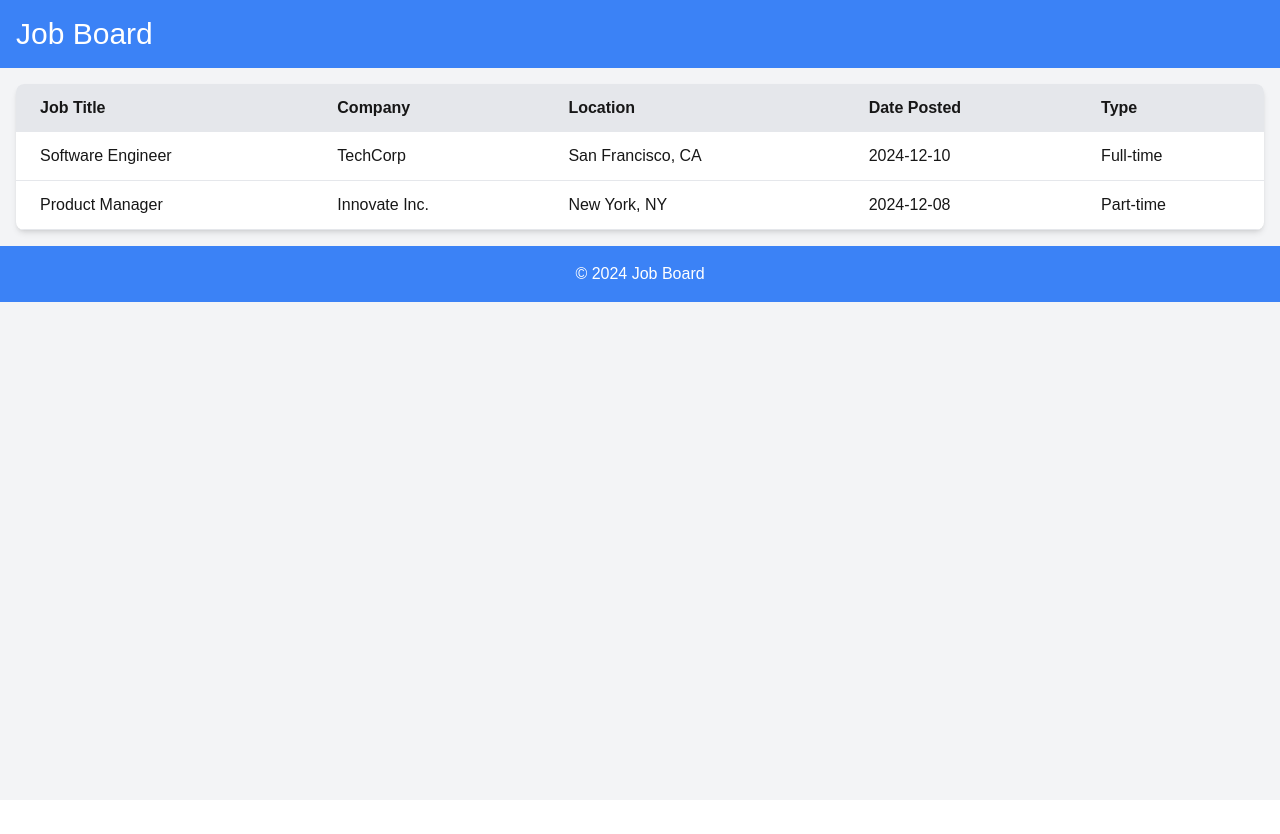
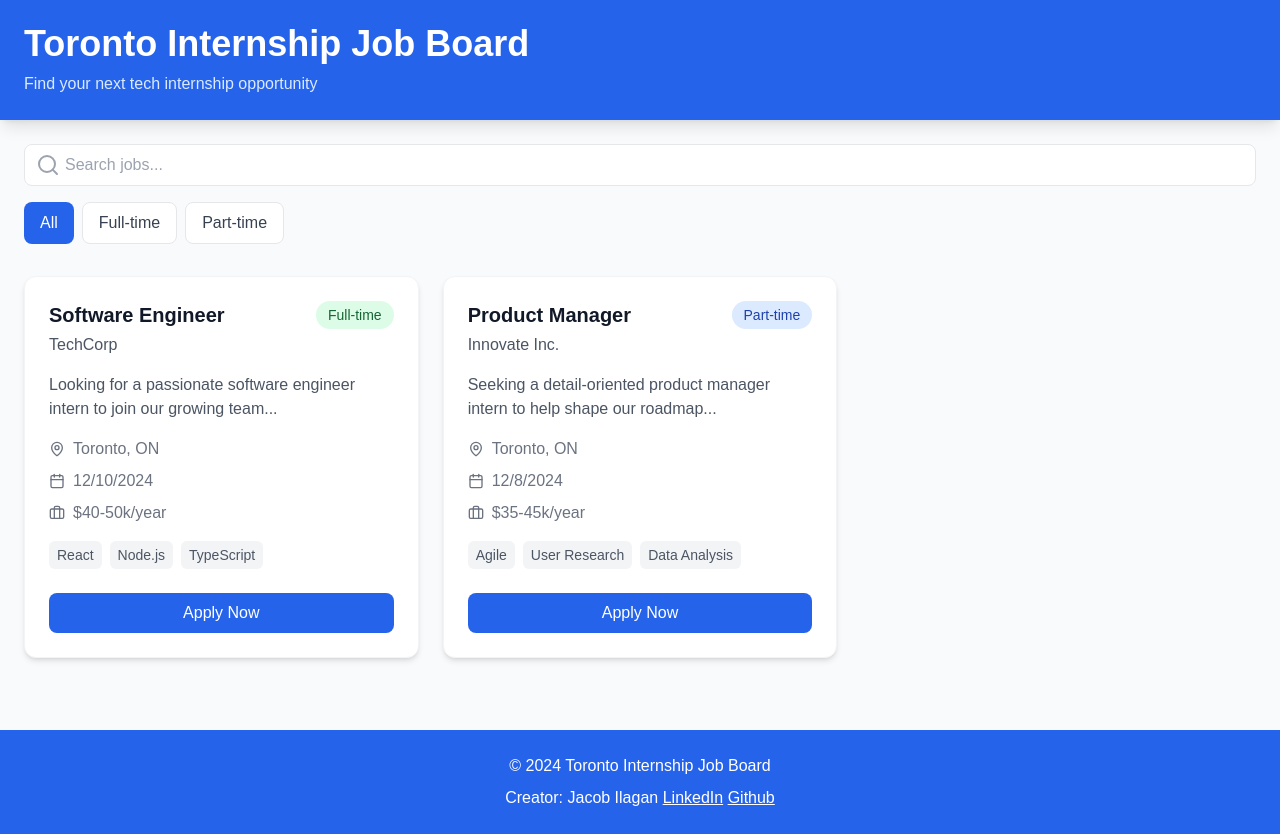
Before and after one commit to ilaganjacob/job-board, a Next.js app: page / in a window 1280 px wide. Before the commit the page ends 800 px from the top, so only its background shows below. Built offline with nearby package versions, Linux system fonts and the light colour scheme.

Commit message:
refactored code to use cards, lucide-react icons

```diff
--- a/pages/index.js
+++ b/pages/index.js
@@ -1,47 +1,140 @@
-// pages/index.js
-
-import React from 'react';
+import React, { useState } from 'react';
+import { Search, Briefcase, MapPin, Calendar, Clock } from 'lucide-react';
 
 const jobs = [
-  { title: 'Software Engineer', company: 'TechCorp', location: 'San Francisco, CA', date: '2024-12-10', type: 'Full-time' },
-  { title: 'Product Manager', company: 'Innovate Inc.', location: 'New York, NY', date: '2024-12-08', type: 'Part-time' },
-  // Add more jobs here
+  {
+    title: "Software Engineer",
+    company: "TechCorp",
+    location: "Toronto, ON",
+    date: "2024-12-10",
+    type: "Full-time",
+    description: "Looking for a passionate software engineer intern to join our growing team...",
+    salary: "$40-50k/year",
+    skills: ["React", "Node.js", "TypeScript"]
+  },
+  {
+    title: "Product Manager",
+    company: "Innovate Inc.",
+    location: "Toronto, ON",
+    date: "2024-12-08",
+    type: "Part-time",
+    description: "Seeking a detail-oriented product manager intern to help shape our roadmap...",
+    salary: "$35-45k/year",
+    skills: ["Agile", "User Research", "Data Analysis"]
+  }
 ];
 
 export default function Home() {
+  const [searchTerm, setSearchTerm] = useState("");
+  const [filter, setFilter] = useState("all");
+
+  const filteredJobs = jobs.filter(job => {
+    const matchesSearch = job.title.toLowerCase().includes(searchTerm.toLowerCase()) ||
+                         job.company.toLowerCase().includes(searchTerm.toLowerCase()) ||
+                         job.description.toLowerCase().includes(searchTerm.toLowerCase());
+    const matchesFilter = filter === "all" || job.type.toLowerCase() === filter;
+    return matchesSearch && matchesFilter;
+  });
+
   return (
-    <div className="min-h-screen bg-gray-100">
-      <header className="bg-blue-500 text-white p-4">
-        <h1 className="text-3xl">Job Board</h1>
+    <div className="min-h-screen bg-gray-50">
+      <header className="bg-blue-600 text-white p-6 shadow-lg">
+        <h1 className="text-4xl font-bold">Toronto Internship Job Board</h1>
+        <p className="mt-2 text-blue-100">Find your next tech internship opportunity</p>
       </header>
 
-      <main className="p-4">
-        <table className="min-w-full bg-white shadow-md rounded-lg overflow-hidden">
-          <thead className="bg-gray-200">
-            <tr>
-              <th className="px-6 py-3 text-left">Job Title</th>
-              <th className="px-6 py-3 text-left">Company</th>
-              <th className="px-6 py-3 text-left">Location</th>
-              <th className="px-6 py-3 text-left">Date Posted</th>
-              <th className="px-6 py-3 text-left">Type</th>
-            </tr>
-          </thead>
-          <tbody>
-            {jobs.map((job, index) => (
-              <tr key={index} className="border-b hover:bg-gray-50">
-                <td className="px-6 py-3">{job.title}</td>
-                <td className="px-6 py-3">{job.company}</td>
-                <td className="px-6 py-3">{job.location}</td>
-                <td className="px-6 py-3">{job.date}</td>
-                <td className="px-6 py-3">{job.type}</td>
-              </tr>
-            ))}
-          </tbody>
-        </table>
+      <main className="max-w-7xl mx-auto p-6">
+        <div className="mb-8 space-y-4">
+          <div className="relative">
+            <Search className="absolute left-3 top-1/2 transform -translate-y-1/2 text-gray-400" />
+            <input
+              type="text"
+              placeholder="Search jobs..."
+              className="w-full pl-10 pr-4 py-2 border rounded-lg focus:ring-2 focus:ring-blue-500 focus:border-blue-500"
+              value={searchTerm}
+              onChange={(e) => setSearchTerm(e.target.value)}
+            />
+          </div>
+
+          <div className="flex gap-2">
+            <button
+              onClick={() => setFilter("all")}
+              className={`px-4 py-2 rounded-lg ${filter === "all" ? "bg-blue-600 text-white" : "bg-white text-gray-700 border"}`}
+            >
+              All
+            </button>
+            <button
+              onClick={() => setFilter("full-time")}
+              className={`px-4 py-2 rounded-lg ${filter === "full-time" ? "bg-blue-600 text-white" : "bg-white text-gray-700 border"}`}
+            >
+              Full-time
+            </button>
+            <button
+              onClick={() => setFilter("part-time")}
+              className={`px-4 py-2 rounded-lg ${filter === "part-time" ? "bg-blue-600 text-white" : "bg-white text-gray-700 border"}`}
+            >
+              Part-time
+            </button>
+          </div>
+        </div>
+
+        <div className="grid gap-6 md:grid-cols-2 lg:grid-cols-3">
+          {filteredJobs.map((job, index) => (
+            <div key={index} className="bg-white rounded-xl shadow-md hover:shadow-lg transition-shadow p-6 border border-gray-100">
+              <div className="flex justify-between items-start">
+                <div>
+                  <h2 className="text-xl font-semibold text-gray-900">{job.title}</h2>
+                  <p className="text-gray-600 mt-1">{job.company}</p>
+                </div>
+                <span className={`px-3 py-1 rounded-full text-sm ${
+                  job.type === "Full-time" ? "bg-green-100 text-green-800" : "bg-blue-100 text-blue-800"
+                }`}>
+                  {job.type}
+                </span>
+              </div>
+
+              <p className="mt-4 text-gray-600 line-clamp-2">{job.description}</p>
+
+              <div className="mt-4 space-y-2">
+                <div className="flex items-center text-gray-500">
+                  <MapPin size={16} className="mr-2" />
+                  {job.location}
+                </div>
+                <div className="flex items-center text-gray-500">
+                  <Calendar size={16} className="mr-2" />
+                  {new Date(job.date).toLocaleDateString()}
+                </div>
+                <div className="flex items-center text-gray-500">
+                  <Briefcase size={16} className="mr-2" />
+                  {job.salary}
+                </div>
+              </div>
+
+              <div className="mt-4 flex flex-wrap gap-2">
+                {job.skills.map((skill, i) => (
+                  <span key={i} className="px-2 py-1 bg-gray-100 rounded-md text-sm text-gray-600">
+                    {skill}
+                  </span>
+                ))}
+              </div>
+
+              <button className="mt-6 w-full bg-blue-600 text-white py-2 px-4 rounded-lg hover:bg-blue-700 transition-colors">
+                Apply Now
+              </button>
+            </div>
+          ))}
+        </div>
       </main>
 
-      <footer className="bg-blue-500 text-white p-4 text-center">
-        <p>&copy; 2024 Job Board</p>
+      <footer className="bg-blue-600 text-white p-6 mt-12">
+        <div className="max-w-7xl mx-auto text-center">
+          <p>&copy; 2024 Toronto Internship Job Board</p>
+          <div className="mt-2">
+            Creator: Jacob Ilagan{" "}
+            <a href="https://linkedin.com/in/jacob-ilagan" className="underline hover:text-blue-200">LinkedIn</a>{" "}
+            <a href="https://github.com/ilaganjacob" className="underline hover:text-blue-200">Github</a>
+          </div>
+        </div>
       </footer>
     </div>
   );
```
Also changed, not shown: package.json (+6 -5 lines), 1 other file (tests, documents, lock files or other folders).
